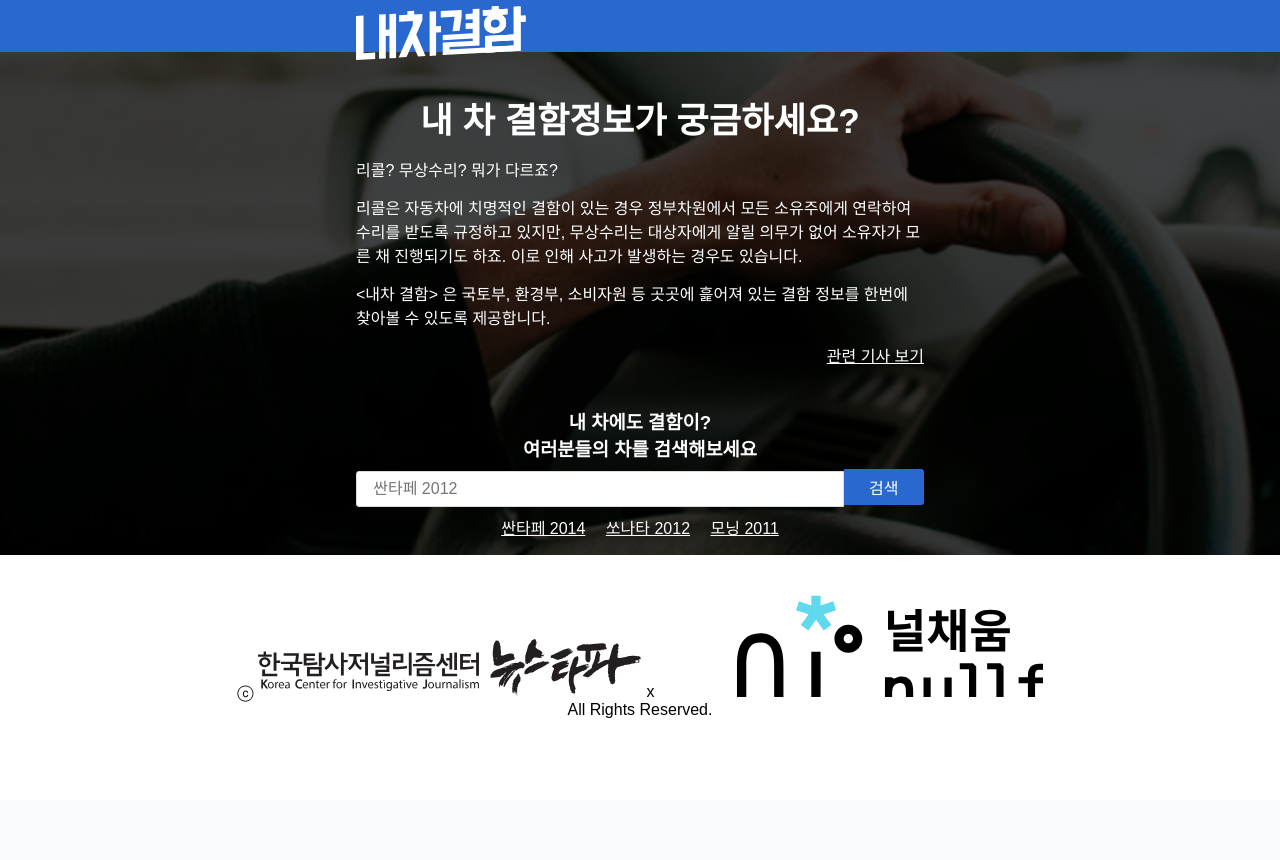
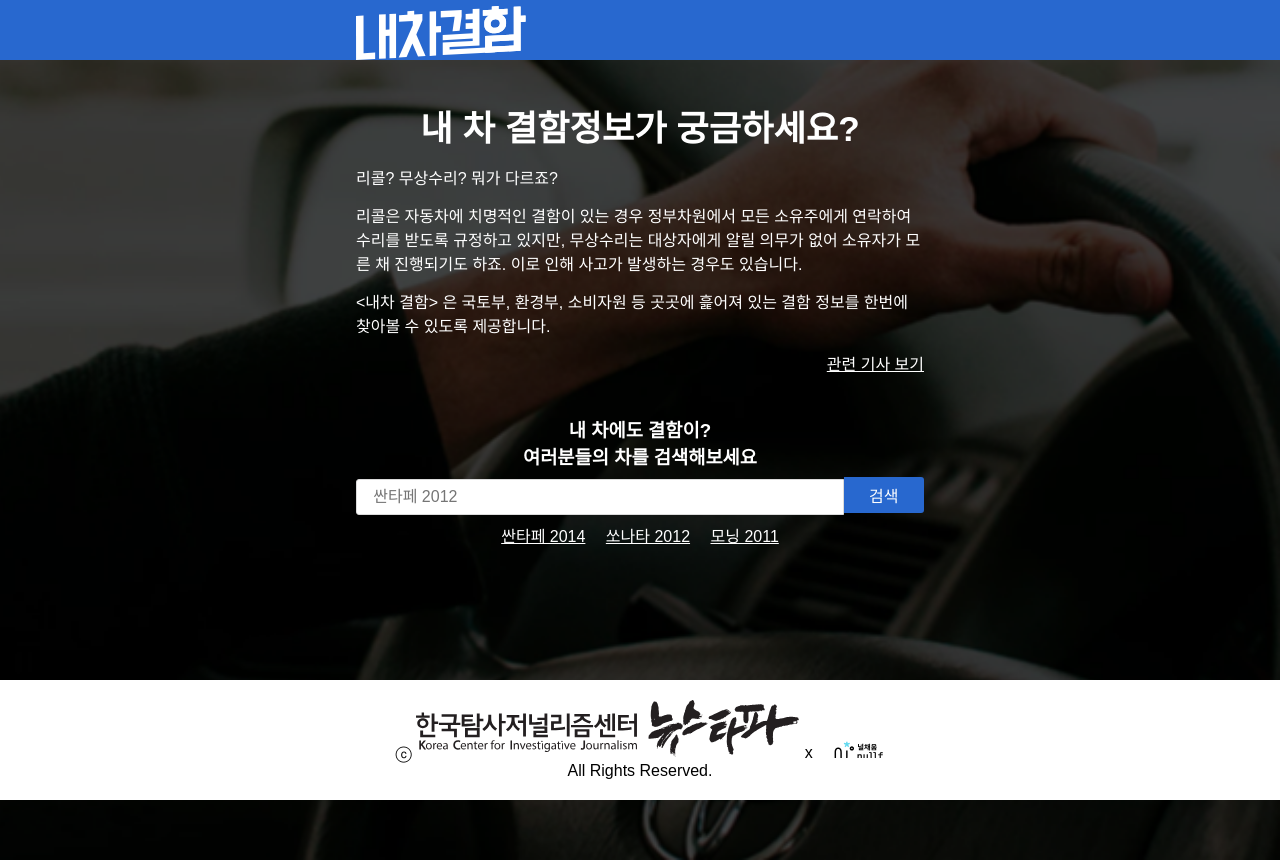
Before and after one commit to NullFull/safercar, a Django app: page / in a window 1280 px wide. Before the commit the page ends 718 px from the top, so only its background shows below. Run offline with Django 3.2, Linux system fonts and the light colour scheme.

Commit message:
배경정리

```diff
--- a/desucar/static/style.css
+++ b/desucar/static/style.css
@@ -31,7 +31,7 @@ a {
 .header {
     background: #2868CF;
     color: white;
-    height: 52px;
+    height: 60px;
     padding-top: 6px;
     box-shadow: 0 2px 3px rgba(0,0,0,0.5);
 }
@@ -48,6 +48,7 @@ a {
 .footer {
     background: white;
     padding: 20px 0;
+    position: fixed;
     bottom: 0;
     left: 0;
     width: 100%;
@@ -118,12 +119,14 @@ a {
 }
 .index {
     max-width: 100%;
+    height: 100vh;
     margin: 0 auto;
     padding: 0 16px;
     color: #fff;
     font-family: sans-serif;
     background: url('/static/img/bg-driver.png');
     background-size: cover;
+    background-position: center;
 }
 
 .index .lead {
--- a/desucar/templates/_base.html
+++ b/desucar/templates/_base.html
@@ -21,7 +21,7 @@
 
     <div class="footer">
         <p>
-            <a href="https://newstapa.org/" alt="뉴스타파 사이트 바로가기">ⓒ <img src="{% static 'img/newta-logo-01.svg' %}" class="logo-width"></a> x <a href="https://github.com/NullFull/safercar" alt="Null채움. 바로가기"><img src="{% static 'img/null-logo-01.svg' %}" class="logo-width"></a>
+            <a href="https://newstapa.org/" alt="뉴스타파 사이트 바로가기">ⓒ <img src="{% static 'img/newta-logo-01.svg' %}" class="logo-width"></a> x <a href="https://github.com/NullFull/safercar" alt="Null채움. 바로가기"><img src="{% static 'img/null-logo-01.svg' %}"></a>
             </br>All Rights Reserved.
         </p>
     </div>
```
Also changed, not shown: desucar/static/img/null-logo-01.svg.
